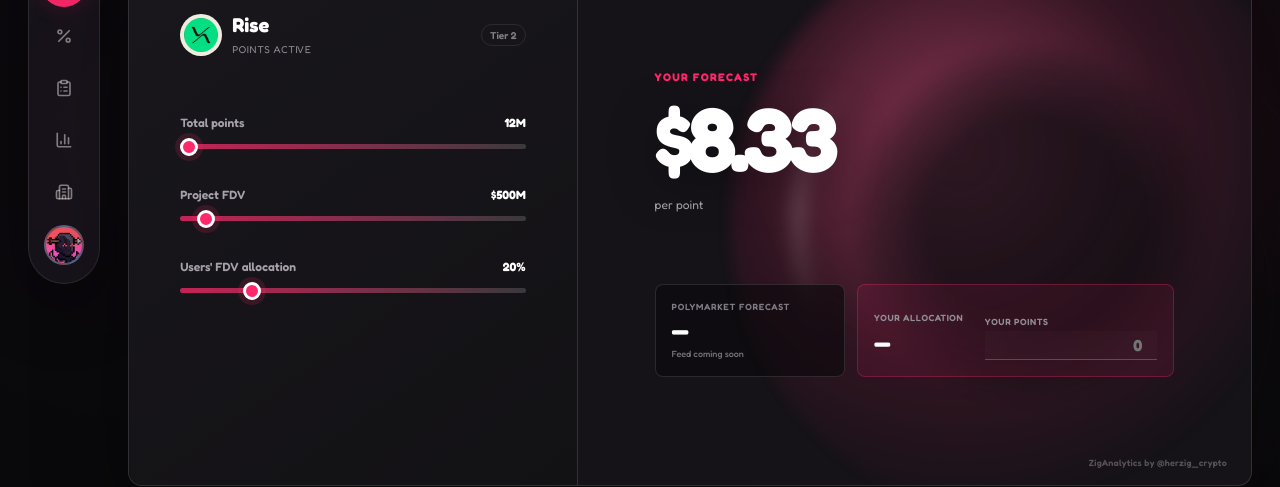
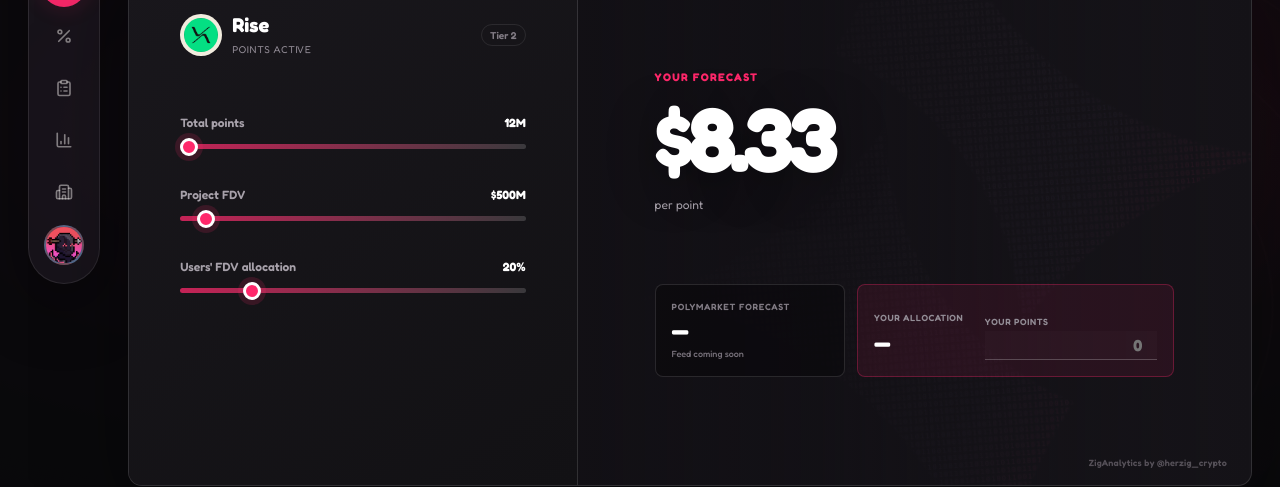
Before and after one commit to RomaMartynyuk/zig-analytics-perps-tool, a React (Vite) app: page / in a window 1280 px wide. Both pictures are taken after a click on the button 64 px from the left and 297 px from the top of the page. Shown: the part 313-800 px from the top of the page. Built offline with nearby package versions, Linux system fonts and the light colour scheme; no server answers.

Commit message:
fix: animation logo on bg

```diff
--- a/src/App.css
+++ b/src/App.css
@@ -866,15 +866,24 @@
 .points-lab-mode input[type='range']::-moz-range-thumb { width: 14px; height: 14px; border: 3px solid #fff; border-radius: 50%; background: var(--points-pink); box-shadow: 0 0 0 5px rgba(255,40,107,.15); transition: transform .14s ease, box-shadow .14s ease; }
 .points-lab-mode input[type='range']:hover::-moz-range-thumb { box-shadow: 0 0 0 7px rgba(255,40,107,.18), 0 0 18px rgba(255,40,107,.35); transform: scale(1.1); }
 .points-lab-mode input[type='range']:active::-moz-range-thumb { box-shadow: 0 0 0 8px rgba(255,40,107,.22), 0 0 24px rgba(255,40,107,.46); transform: scale(1.16); }
-.prediction-results { position: relative; display: flex; min-width: 0; flex-direction: column; justify-content: center; padding: clamp(38px, 6vw, 88px); isolation: isolate; }
+.prediction-results { position: relative; display: flex; min-width: 0; flex-direction: column; justify-content: center; overflow: hidden; padding: clamp(38px, 6vw, 88px); isolation: isolate; }
+.prediction-results::before,.lighter-result-panel::before { position: absolute; z-index: 1; inset: 0; background: linear-gradient(90deg, rgba(18,16,21,.94) 0%, rgba(18,16,21,.72) 36%, rgba(18,16,21,.18) 72%, rgba(18,16,21,0) 100%); content: ''; pointer-events: none; }
+.points-numeric-logo { position: absolute; z-index: 0; width: min(62vw, 780px); aspect-ratio: 1; right: -15%; top: 50%; overflow: hidden; color: #8d4b86; opacity: .11; pointer-events: none; transform: translate3d(0,-50%,0) rotate(-3deg); -webkit-mask-image: url('/logo.png'); mask-image: url('/logo.png'); -webkit-mask-position: center; mask-position: center; -webkit-mask-repeat: no-repeat; mask-repeat: no-repeat; -webkit-mask-size: 135%; mask-size: 135%; animation: points-numeric-float 27s ease-in-out infinite alternate; will-change: transform, opacity; }
+.numeric-pattern { position: absolute; inset: -3%; display: block; overflow: hidden; color: currentColor; font: 500 7px/8px ui-monospace, SFMono-Regular, Menlo, Monaco, Consolas, monospace; letter-spacing: 1.1px; white-space: pre; text-shadow: 0 0 5px currentColor; }
+.numeric-pattern-1 { background: linear-gradient(118deg, #bd8ab4 0 42%, #765a9f 58%, #ff286b 69%, #8c557f 82% 100%); color: transparent; opacity: .95; -webkit-background-clip: text; background-clip: text; }
+.numeric-pattern-2 { color: #7660a8; opacity: 0; clip-path: inset(12% 0 57% 0); animation: points-digits-crossfade-a 26s ease-in-out infinite; }
+.numeric-pattern-3 { color: #ff286b; opacity: 0; clip-path: inset(59% 0 13% 0); animation: points-digits-crossfade-b 31s ease-in-out infinite; }
+.points-numeric-logo::before { position: absolute; z-index: 3; inset: -8%; background: linear-gradient(105deg, transparent 0 33%, rgba(255,40,107,0) 39%, rgba(255,92,141,.74) 48%, rgba(134,74,171,.32) 55%, transparent 64% 100%); content: ''; opacity: 0; pointer-events: none; transform: translateX(-70%); animation: points-numeric-sweep 16s ease-in-out infinite; will-change: transform, opacity; }
+.points-numeric-logo::after { position: absolute; z-index: 4; inset: 8%; border-radius: 50%; background: radial-gradient(circle, rgba(255,40,107,.7), rgba(255,40,107,.18) 42%, transparent 72%); content: ''; opacity: 0; pointer-events: none; transform: scale(.94); }
+.result-feedback .points-numeric-logo::after { animation: points-numeric-response .42s cubic-bezier(.22,1,.36,1); }
 .prediction-result-glow { position: absolute; z-index: -1; width: min(52vw, 610px); aspect-ratio: 1; right: -13%; top: 50%; border-radius: 50%; background: radial-gradient(circle at 38% 38%, rgba(255, 87, 142, .82), rgba(255, 40, 107, .2) 40%, rgba(255, 40, 107, 0) 70%); filter: blur(8px); opacity: .62; pointer-events: none; transform: translateY(-50%) scale(.98); animation: points-glow-breathe 15s ease-in-out infinite; will-change: transform, opacity; }
 .prediction-result-glow::before { position: absolute; inset: 20%; border-radius: 50%; background: radial-gradient(circle, rgba(14,12,16,.76) 0 42%, rgba(20,14,19,.42) 60%, transparent 72%); content: ''; }
 .prediction-result-glow::after { position: absolute; inset: 8%; border-radius: 50%; background: conic-gradient(from 0deg, transparent 0 57%, rgba(255,225,236,.7) 65%, rgba(255,40,107,.08) 74%, transparent 84%); content: ''; opacity: .5; -webkit-mask: radial-gradient(circle, transparent 0 62%, #000 64% 67%, transparent 69%); mask: radial-gradient(circle, transparent 0 62%, #000 64% 67%, transparent 69%); animation: points-rim-orbit 24s linear infinite; will-change: transform, opacity; }
-.primary-result-block { position: relative; z-index: 1; }
+.primary-result-block { position: relative; z-index: 2; }
 .result-eyebrow { display: block; color: var(--points-pink); font-size: 11px; font-weight: 800; letter-spacing: .12em; text-transform: uppercase; }
 .primary-point-result { display: block; min-height: .9em; margin-top: 16px; color: #fff; font-size: clamp(52px, 7vw, 100px); font-weight: 700; font-variant-numeric: tabular-nums; letter-spacing: -.07em; line-height: .86; text-shadow: 0 10px 50px rgba(0,0,0,.34); }
 .primary-result-block > small,.lighter-result-panel > small { display: block; margin-top: 16px; color: #a59fa8; font-size: 12px; }
-.prediction-secondary-results { position: relative; z-index: 1; display: grid; grid-template-columns: minmax(160px,.75fr) minmax(240px,1.25fr); gap: 12px; align-items: stretch; margin-top: 72px; }
+.prediction-secondary-results { position: relative; z-index: 2; display: grid; grid-template-columns: minmax(160px,.75fr) minmax(240px,1.25fr); gap: 12px; align-items: stretch; margin-top: 72px; }
 .points-lab-mode .prediction-forecast { display: flex; min-height: 86px; flex-direction: column; justify-content: center; padding: 16px; border: 1px solid var(--points-line); border-radius: 8px; background: rgba(10,9,12,.62); }
 .points-lab-mode .prediction-forecast span { color: #817b84; font-size: 9px; text-transform: uppercase; letter-spacing: .08em; }
 .points-lab-mode .prediction-forecast strong { color: #fff; font-size: 26px; }
@@ -897,13 +906,13 @@
 .points-lab-mode .robinhood-equation { display: grid; gap: 8px; margin-top: 28px; color: #aaa4ad; font-size: 13px; }.points-lab-mode .robinhood-equation strong { color: #fff; font-size: 25px; }
 .points-lab-mode .lighter-duration-control { margin-top: 34px; }
 .lighter-campaign-panel .personal-allocation { margin-top: 34px; }
-.lighter-result-panel { position: relative; padding: 36px; }
-.lighter-result-panel::before { position: absolute; z-index: 0; width: 390px; aspect-ratio: 1; right: -8%; top: 50%; border-radius: 50%; background: radial-gradient(circle, rgba(255,40,107,.5), rgba(255,40,107,.05) 55%, transparent 72%); content: ''; filter: blur(8px); opacity: .68; pointer-events: none; transform: translateY(-50%) scale(.98); animation: points-glow-breathe 15s ease-in-out infinite reverse; will-change: transform, opacity; }
-.lighter-result-panel::after { position: absolute; z-index: 0; width: 315px; aspect-ratio: 1; right: 0; top: 50%; border-radius: 50%; background: conic-gradient(from 30deg, transparent 0 59%, rgba(255,200,219,.44) 66%, rgba(255,40,107,.05) 75%, transparent 84%); content: ''; opacity: .34; pointer-events: none; transform: translateY(-50%); -webkit-mask: radial-gradient(circle, transparent 0 62%, #000 64% 67%, transparent 69%); mask: radial-gradient(circle, transparent 0 62%, #000 64% 67%, transparent 69%); animation: points-lighter-rim-orbit 27s linear infinite reverse; will-change: transform, opacity; }
-.lighter-result-panel > * { position: relative; z-index: 1; }
+.lighter-result-panel { position: relative; overflow: hidden; padding: 36px; isolation: isolate; }
+.lighter-result-panel::before { background: linear-gradient(90deg, rgba(16,14,18,.9), rgba(16,14,18,.62) 48%, rgba(16,14,18,.14)); }
+.lighter-result-panel > *:not(.points-numeric-logo) { position: relative; z-index: 2; }
+.lighter-result-panel > .points-numeric-logo { z-index: 0; width: min(52vw, 560px); right: -24%; }
 .lighter-result-equation { display: flex; align-items: center; justify-content: space-between; gap: 15px; margin-top: 58px; padding-top: 18px; border-top: 1px solid var(--points-line); color: #8d8790; font-size: 11px; text-transform: uppercase; }.lighter-result-equation b { color: #fff; font-size: 20px; text-transform: none; }
 .points-lab-mode .result-feedback { animation: points-result-feedback .42s cubic-bezier(.22,1,.36,1); }
-.ambient-paused .points-atmosphere-layer,.ambient-paused .points-atmosphere-contours,.ambient-paused .prediction-result-glow,.ambient-paused .prediction-result-glow::after,.ambient-paused .lighter-result-panel::before,.ambient-paused .lighter-result-panel::after { animation-play-state: paused; }
+.ambient-paused .points-atmosphere-layer,.ambient-paused .points-atmosphere-contours,.ambient-paused .points-numeric-logo,.ambient-paused .points-numeric-logo::before,.ambient-paused .numeric-pattern { animation-play-state: paused; }
 @keyframes points-glow-breathe {
   0%,100% { opacity: .6; transform: translateY(-50%) scale(.98); }
   50% { opacity: .72; transform: translateY(-50%) scale(1.025); }
@@ -946,6 +955,30 @@
   0% { background-color: rgba(255,40,107,0); box-shadow: inset 0 0 0 rgba(255,40,107,0); }
   32% { background-color: rgba(255,40,107,.035); box-shadow: inset 0 0 42px rgba(255,40,107,.1); }
   100% { background-color: rgba(255,40,107,0); box-shadow: inset 0 0 0 rgba(255,40,107,0); }
+}
+@keyframes points-numeric-float {
+  0% { opacity: .09; transform: translate3d(-5px,calc(-50% + 6px),0) rotate(-4deg) scale(.985); }
+  48% { opacity: .12; }
+  100% { opacity: .1; transform: translate3d(10px,calc(-50% - 8px),0) rotate(-1deg) scale(1.018); }
+}
+@keyframes points-numeric-sweep {
+  0%,18% { opacity: 0; transform: translateX(-72%); }
+  34% { opacity: .58; }
+  51% { opacity: 0; transform: translateX(72%); }
+  100% { opacity: 0; transform: translateX(72%); }
+}
+@keyframes points-digits-crossfade-a {
+  0%,30%,58%,100% { opacity: 0; }
+  38%,49% { opacity: .72; }
+}
+@keyframes points-digits-crossfade-b {
+  0%,52%,82%,100% { opacity: 0; }
+  62%,72% { opacity: .78; }
+}
+@keyframes points-numeric-response {
+  0% { opacity: 0; transform: scale(.94); }
+  34% { opacity: .32; transform: scale(1); }
+  100% { opacity: 0; transform: scale(1.025); }
 }
 
 @media (prefers-reduced-motion: reduce) {
@@ -954,9 +987,15 @@
   .points-lab-mode .lighter-result-panel::before,
   .points-lab-mode .lighter-result-panel::after,
   .points-lab-mode .points-atmosphere-layer,
-  .points-lab-mode .points-atmosphere-contours { animation: none; }
+  .points-lab-mode .points-atmosphere-contours,
+  .points-lab-mode .points-numeric-logo,
+  .points-lab-mode .points-numeric-logo::before,
+  .points-lab-mode .numeric-pattern { animation: none; }
   .points-lab-mode .points-atmosphere-layer { opacity: .1; }
   .points-lab-mode .points-atmosphere-contours { opacity: .14; }
+  .points-lab-mode .points-numeric-logo { opacity: .075; transform: translate3d(0,-50%,0) rotate(-2deg); }
+  .points-lab-mode .numeric-pattern-2 { opacity: .18; }
+  .points-lab-mode .numeric-pattern-3 { opacity: .12; }
   .points-lab-mode .parameter-feedback::after,
   .points-lab-mode .result-feedback { animation-duration: .14s; }
   .points-lab-mode .sb-item,
@@ -1860,6 +1899,9 @@
   .points-atmosphere-layer { width: 150vw; opacity: .11; }
   .points-atmosphere-violet { display: none; }
   .points-atmosphere-contours { right: -430px; opacity: .16; }
+  .points-numeric-logo { width: 148vw; right: -72%; opacity: .07; }
+  .numeric-pattern { font-size: 6px; line-height: 8px; }
+  .numeric-pattern-2,.numeric-pattern-3 { display: none; }
 }
 
 @media (max-width: 520px) {
--- a/src/components/PredictionsPage.jsx
+++ b/src/components/PredictionsPage.jsx
@@ -9,6 +9,14 @@
 const FALLBACK_ASSUMPTIONS = { pointsMillions: 1_000, fdvMillions: 100, userAllocationPercent: 10 };
 const LIGHTER_POINTS_PER_WEEK = 65_000;
 const LIGHTER_TOKEN_ALLOCATION = 11_000_000;
+const NUMERIC_LOGO_PATTERNS = [
+  '01011010010110100101101001100101101001011010010110100110',
+  '73120486917312048691731204869173120486917312048691731204',
+  '20481016326412825651210242048101632641282565121024204810',
+].map((seed, patternIndex) => Array.from(
+  { length: 88 },
+  (_, row) => `${seed.slice((row * (patternIndex + 3)) % seed.length)}${seed}${seed}`,
+).join('\n'));
 
 function formatPoints(pointsMillions) {
   return pointsMillions >= 1_000
@@ -99,6 +107,16 @@
     >
       {children}
     </motion.strong>
+  );
+}
+
+function NumericZigLogo() {
+  return (
+    <div className="points-numeric-logo" aria-hidden="true">
+      {NUMERIC_LOGO_PATTERNS.map((pattern, index) => (
+        <span className={`numeric-pattern numeric-pattern-${index + 1}`} key={index}>{pattern}</span>
+      ))}
+    </div>
   );
 }
 
@@ -222,6 +240,7 @@
               />
             </motion.section>
             <motion.section className={`lighter-result-panel ${feedbackControl ? 'result-feedback' : ''}`} initial={reduceMotion ? false : { opacity: 0, y: 12 }} animate={{ opacity: 1, y: 0 }} transition={{ ...projectTransition, delay: reduceMotion ? 0 : .16 }}>
+              <NumericZigLogo />
               <span className="result-eyebrow">Your weekly forecast</span>
               <AnimatedResult className="primary-point-result">{formatTokenPrice(lighterForecast)}</AnimatedResult>
               <small>per point · {lighterWeeks} weeks</small>
@@ -267,7 +286,7 @@
           </div>
         </motion.section>
         <motion.section className={`prediction-results ${feedbackControl ? 'result-feedback' : ''}`} initial={reduceMotion ? false : { opacity: 0, y: 12 }} animate={{ opacity: 1, y: 0 }} transition={{ ...projectTransition, delay: reduceMotion ? 0 : .12 }}>
-          <div className="prediction-result-glow" aria-hidden="true" />
+          <NumericZigLogo />
           <div className="primary-result-block">
             <span className="result-eyebrow">Your forecast</span>
             <AnimatedResult className="primary-point-result">{formatTokenPrice(userForecast)}</AnimatedResult>
```
Also changed, not shown: 5 other files (tests, documents, lock files or other folders).
